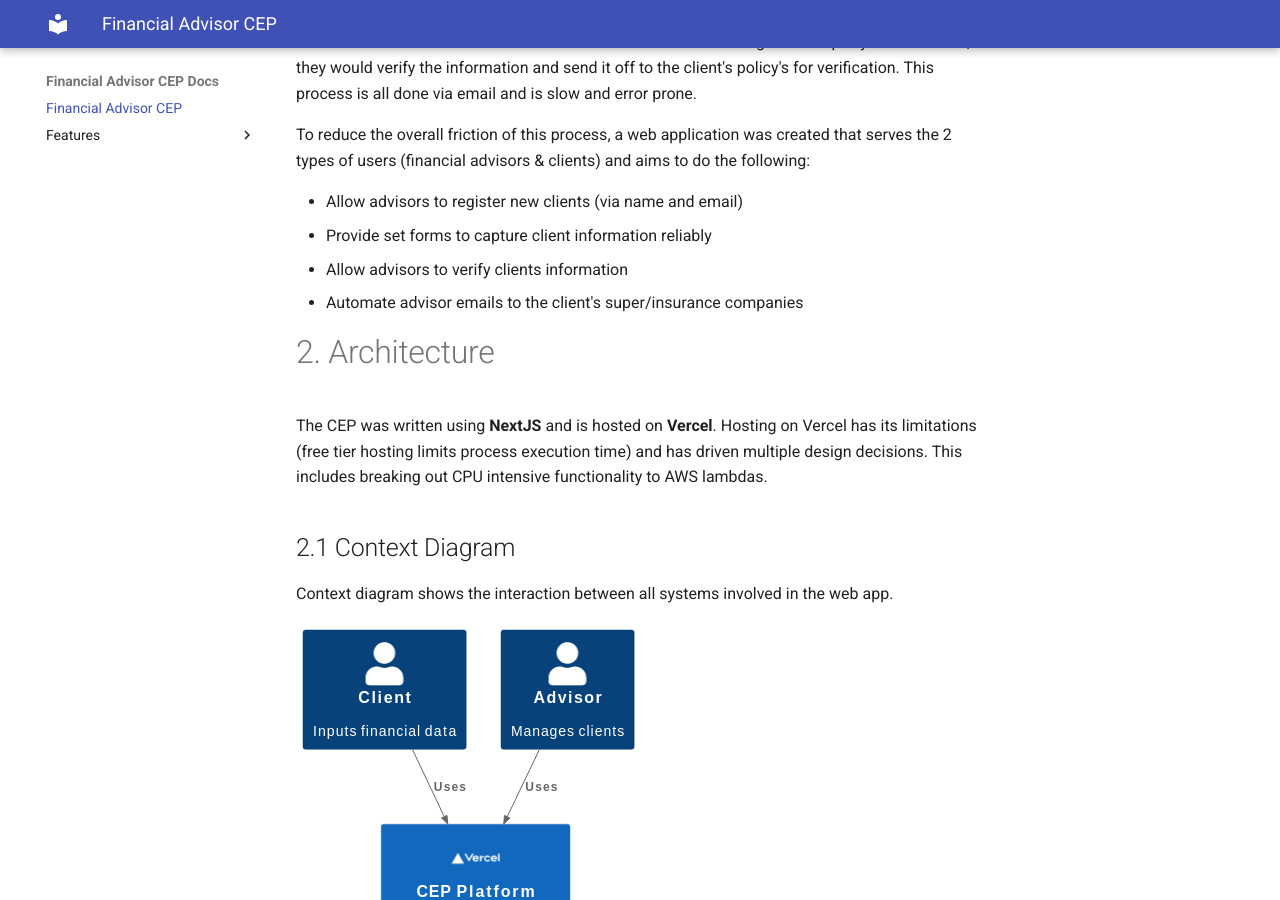
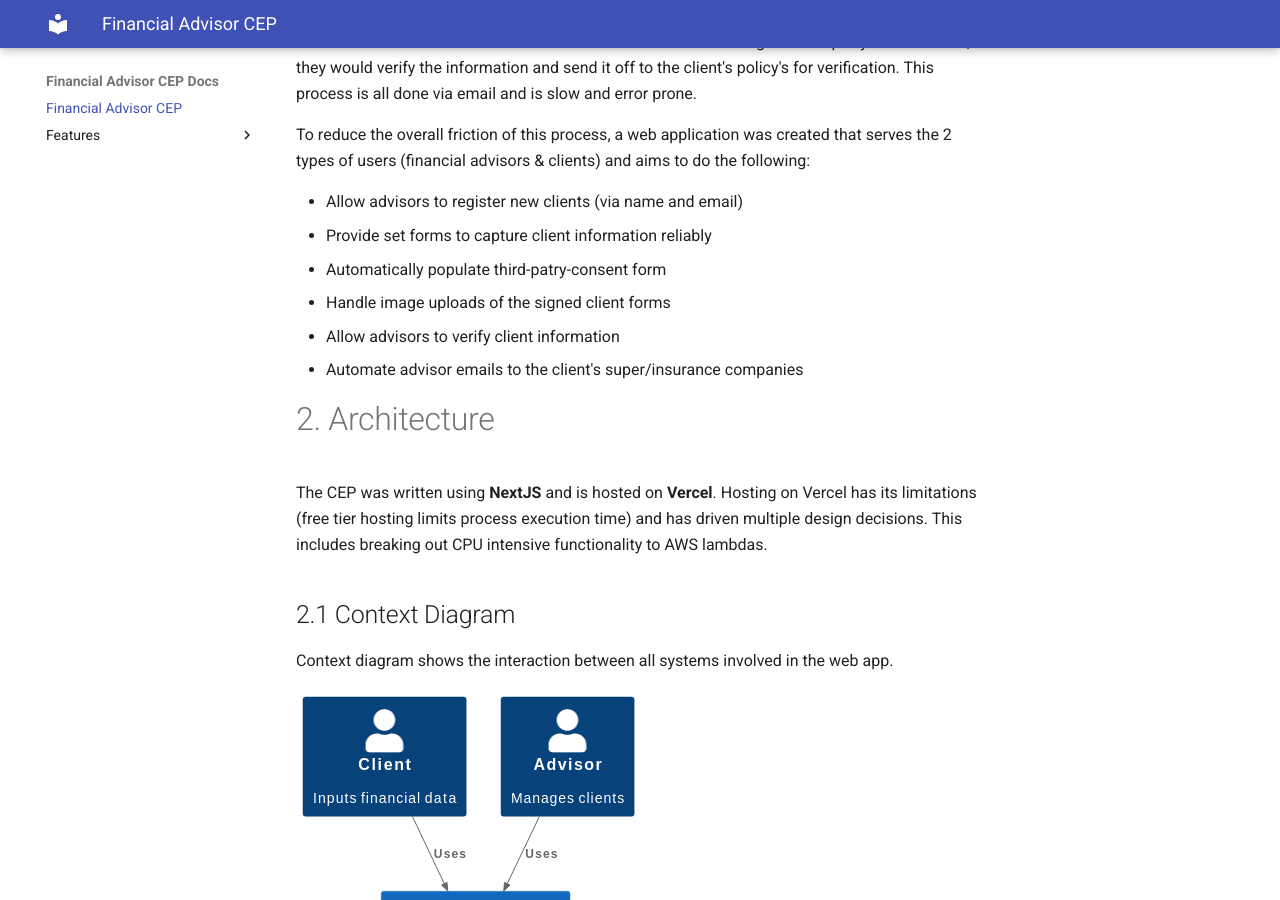
Before and after one commit to Arthur006/financial-advisor-cep, an MkDocs documentation site: the page built from docs/index.md, in a window 1280 px wide and 900 px high, scrolled down 443 px. Built offline with MkDocs 1.6.1 and Material for MkDocs 9.7.7, drawn with Linux system fonts in a browser that asks for light colours.

Commit message:
Improve webapp intro page

```diff
--- a/docs/index.md
+++ b/docs/index.md
@@ -14,7 +14,9 @@ To reduce the overall friction of this process, a web application was created th
 
 - Allow advisors to register new clients (via name and email)
 - Provide set forms to capture client information reliably
-- Allow advisors to verify clients information
+- Automatically populate third-patry-consent form
+- Handle image uploads of the signed client forms
+- Allow advisors to verify client information
 - Automate advisor emails to the client's super/insurance companies
 
 # 2. Architecture
```
